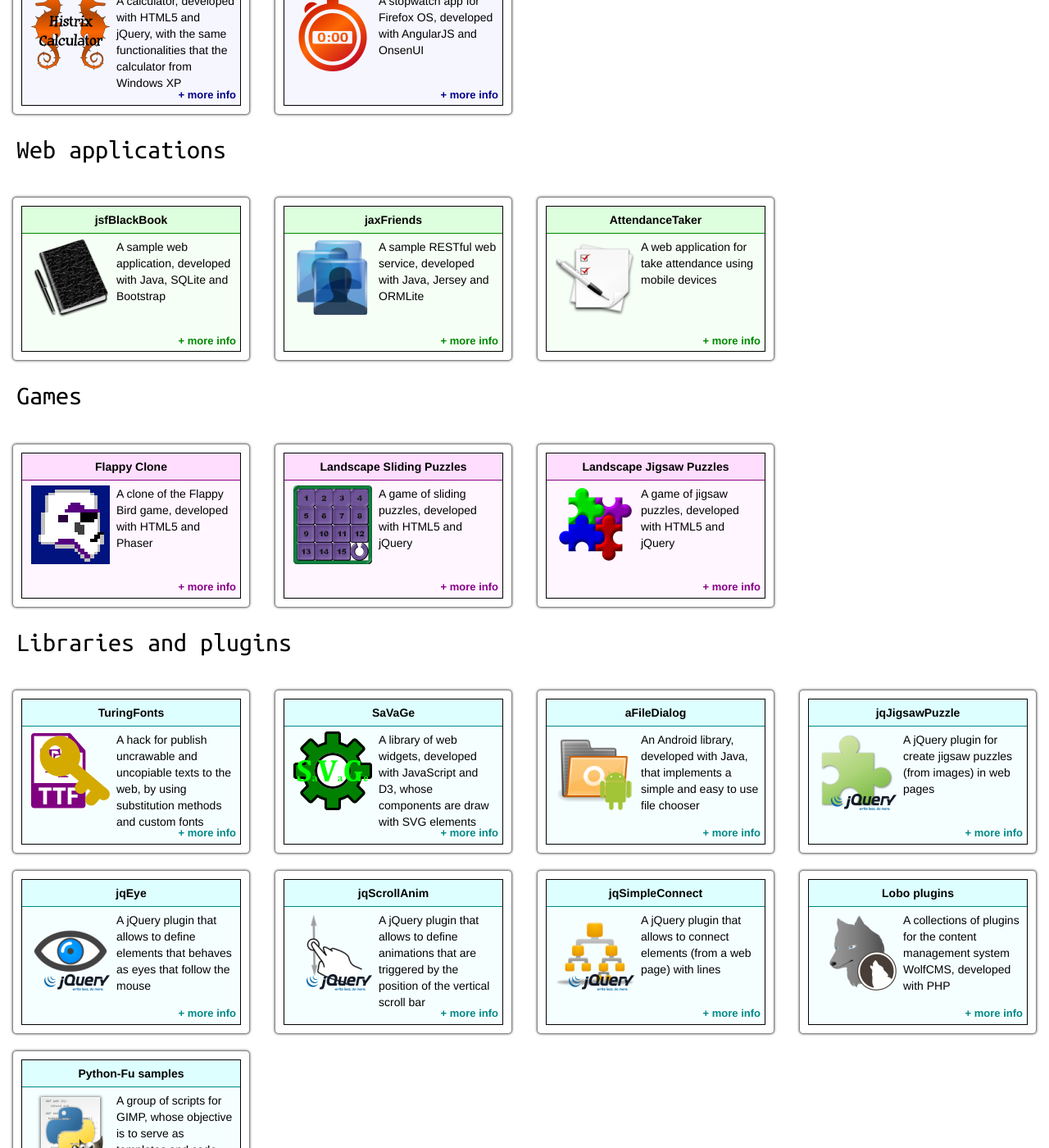
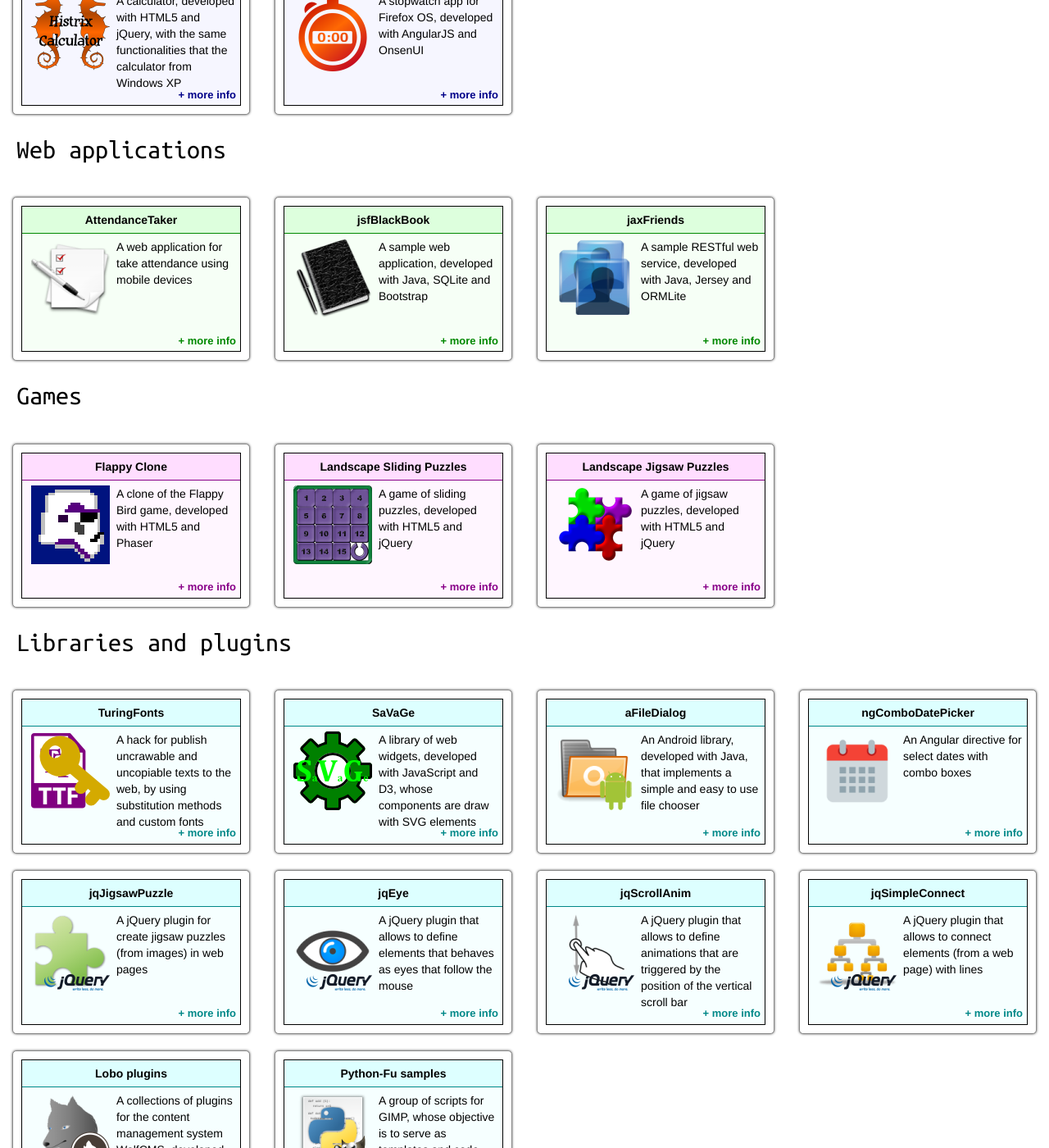
Before and after one commit to jfmdev/jfmdev.github.io, a Jekyll site: the page built from index.html, in a window 1280 px wide and 1400 px high, scrolled down 1090 px. Shown: the whole window at 82% size. Built offline with Jekyll 4.4.1, drawn with Linux system fonts in a browser that asks for light colours; some web fonts are replaced; part of the change alters nothing that is shown.

Commit message:
Add ngComboDatePicker

```diff
--- a/_data/projects.json
+++ b/_data/projects.json
@@ -188,6 +188,27 @@
 		]
     },
     {
+		"id": "attendance-taker",
+        "name" : "AttendanceTaker",
+        "caption" : "A web application for take attendance using mobile devices",
+        "introduction" : "A web application for take attendance using mobile devices",
+        "description" : "<p>AttendanceTaker is a web application for take attendance using mobile devices.</p>",
+		"type": "webapp",
+        "icon" : "img/codelab/lists.png",
+        "links" : [
+			{"title" : "GitHub", "href": "https://github.com/jfmdev/AttendanceTaker", "type": "first"},
+        ],
+		"techs": [
+			{"name": "PHP", "type": "first"},
+			{"name": "Slim Framework", "type": "first"},
+			{"name": "ActiveRecord", "type": "first"},
+			{"name": "JavaScript", "type": "second"},
+			{"name": "AngularJS", "type": "second"},
+			{"name": "Bootstrap", "type": "second"},
+			{"name": "PostgreSQL", "type": "third"}
+		]
+    },
+    {
 		"id": "jsf-blackbook",
         "name" : "jsfBlackBook",
         "caption" : "A sample web application developed with Java Server Faces",
@@ -260,6 +281,23 @@
 		"techs": [
 			{"name": "JavaScript", "type": "first"},
 			{"name": "jQuery", "type": "second"}
+		]
+    },
+    {
+		"id": "ng-combo-date-picker",
+        "name" : "ngComboDatePicker",
+        "caption" : "An Angular directive for select dates with combo boxes",
+        "introduction" : "An Angular directive for select dates with combo boxes",
+        "description" : "<p>jqJigsawPuzzle is an Angular directive that implements date pickers using combo boxes.</p>",
+		"type": "other",
+        "icon" : "img/codelab/calendar.png",
+        "links" : [
+			{"title" : "GitHub", "href": "https://github.com/jfmdev/ngComboDatePicker", "type": "first"},
+			{"title" : "Demo", "href": "http://jfmdev.github.io/ngComboDatePicker/", "type": "second"}
+        ],
+		"techs": [
+			{"name": "JavaScript", "type": "first"},
+			{"name": "Angular", "type": "second"}
 		]
     },
     {
@@ -365,26 +403,5 @@
 			{"name": "Python", "type": "first"},
 			{"name": "GIMP", "type": "second"}
 		]
-    },
-    {
-		"id": "attendance-taker",
-        "name" : "AttendanceTaker",
-        "caption" : "A web application for take attendance using mobile devices",
-        "introduction" : "A web application for take attendance using mobile devices",
-        "description" : "<p>AttendanceTaker is a web application for take attendance using mobile devices.</p>",
-		"type": "webapp",
-        "icon" : "img/codelab/lists.png",
-        "links" : [
-			{"title" : "GitHub", "href": "https://github.com/jfmdev/AttendanceTaker", "type": "first"},
-        ],
-		"techs": [
-			{"name": "PHP", "type": "first"},
-			{"name": "Slim Framework", "type": "first"},
-			{"name": "ActiveRecord", "type": "first"},
-			{"name": "JavaScript", "type": "second"},
-			{"name": "AngularJS", "type": "second"},
-			{"name": "Bootstrap", "type": "second"},
-			{"name": "PostgreSQL", "type": "third"}
-		]
     }
 ]
```
Also changed, not shown: img/codelab/calendar.png (added).
